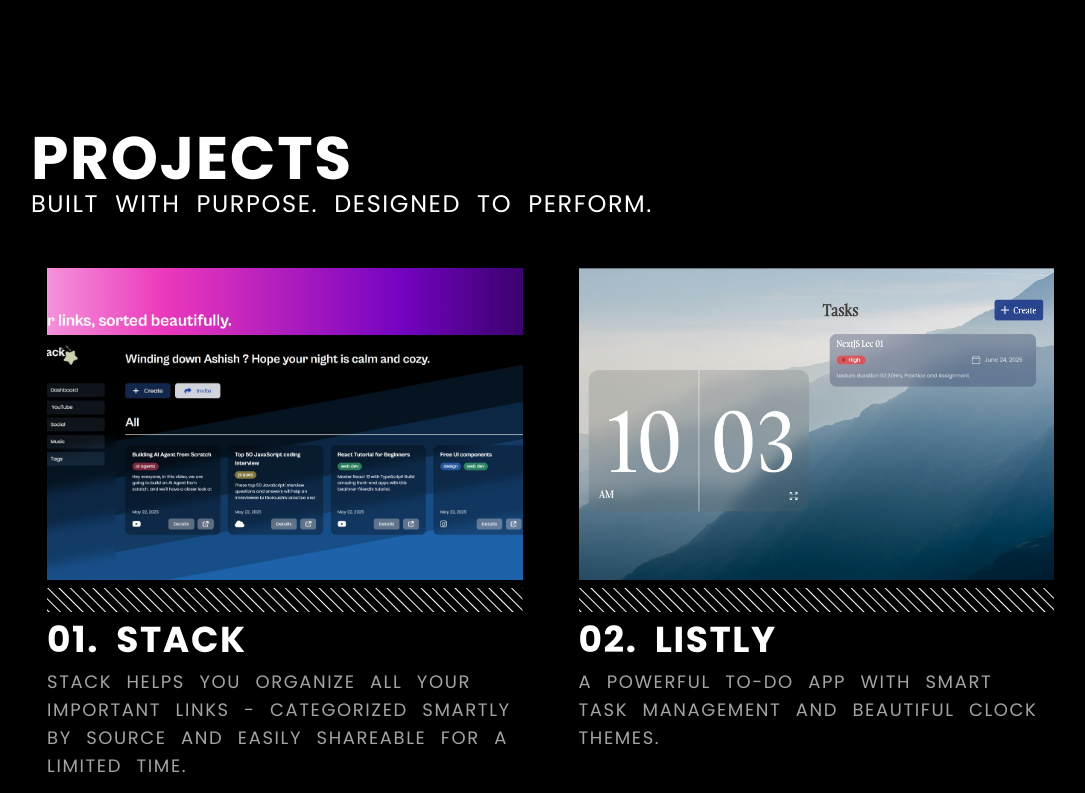
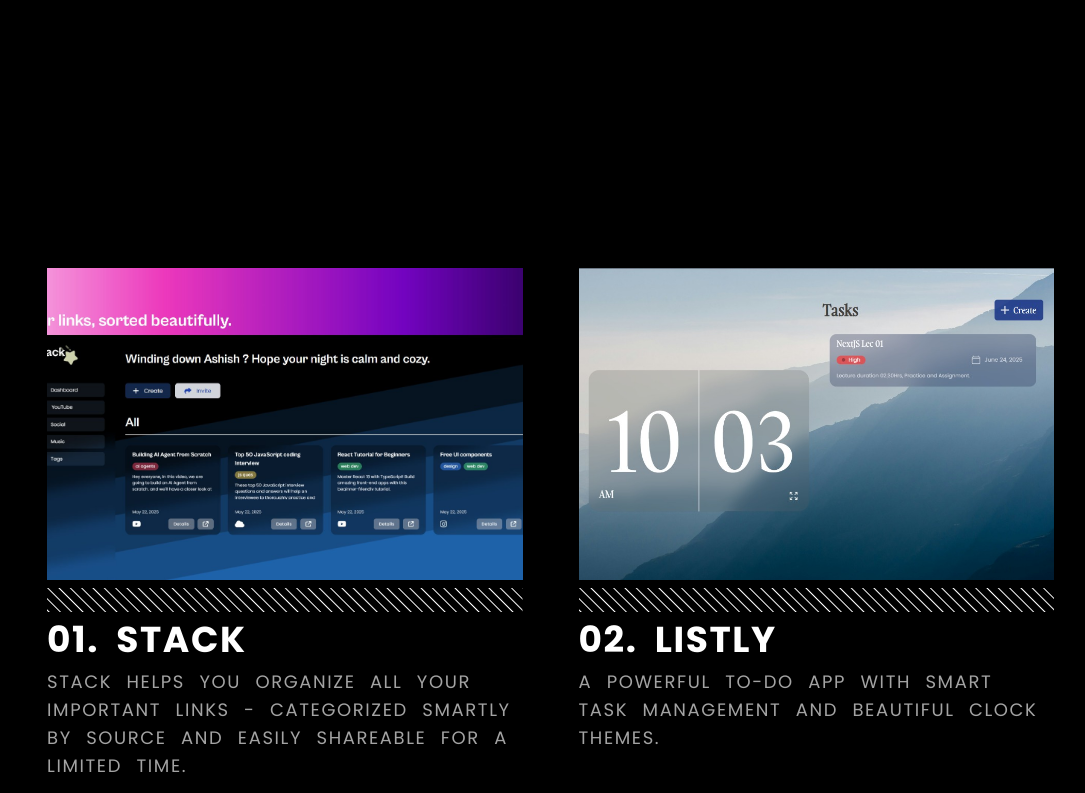
Before and after one commit to heyAshishRaut/my-portfolio, a React (Vite) app: page / in a window 1280 px wide. Shown: the part 1420-2213 px from the top of the page, without its empty margins (89-1174 px from the left). Built offline with nearby package versions, Linux system fonts and the light colour scheme; a web font is replaced by a local one.

Commit message:
first commit

```diff
--- a/src/App.tsx
+++ b/src/App.tsx
@@ -127,7 +127,7 @@
             {/* Navbar */}
             <motion.div
                 className="h-[10%] w-full flex items-center justify-between text-white
-                pt-2 px-4
+                pt-4 px-4
                 md:pt-8 md:px-0"
                 initial={{ opacity: 0, y: -20 }}
                 animate={{ opacity: 1, y: 0 }}
@@ -339,11 +339,11 @@
                     variants={childVariants}
                 >
                     <div className="font-bold
-                    text-4xl
-                    md:text-6xl">Projects</div>
+                    text-4xl text-white
+                    md:text-6xl md:text-black">Projects</div>
                     <div className="
-                    text-lg
-                    md:text-2xl">Built with purpose. Designed to perform.</div>
+                    text-lg text-white
+                    md:text-2xl md:text-black">Built with purpose. Designed to perform.</div>
                 </motion.div>
 
                 <motion.div
@@ -424,14 +424,14 @@
             >
                 <div
                     style={{ backgroundImage: `url(${other})` }}
-                    className="h-[150px] text-black md:h-[200px] w-full bg-cover flex flex-col items-start justify-end pl-4 pb-2"
+                    className="h-[150px] md:h-[200px] w-full bg-cover flex flex-col items-start justify-end pl-4 pb-2"
                 >
                     <div className="font-bold pt-2
-                    text-3xl
-                    md:text-6xl">Other projects</div>
+                    text-3xl text-white
+                    md:text-6xl md:text-black">Other projects</div>
                     <div className=" font-semibold
-                    text-lg
-                    md:text-2xl">small builds, big learning.</div>
+                    text-lg text-white
+                    md:text-2xl md:text-black">small builds, big learning.</div>
                 </div>
             </motion.div>
 
@@ -614,11 +614,11 @@
                     </div>
 
                     <div className="h-[520px] w-full flex pt-4">
-                        <div className="h-full w-1/2">
+                        <div className="hidden md:block h-full w-1/2">
                             <img src={vector} alt="" className="h-[90%] w-full" />
                         </div>
 
-                        <div className="h-full w-1/2 flex flex-col px-20 gap-y-4 tracking-wide">
+                        <div className="h-full w-full md:w-1/2 flex flex-col px-4 md:px-20 gap-y-4 tracking-wide">
                             <div
                                 style={{
                                     wordSpacing: "0.3rem",
```
